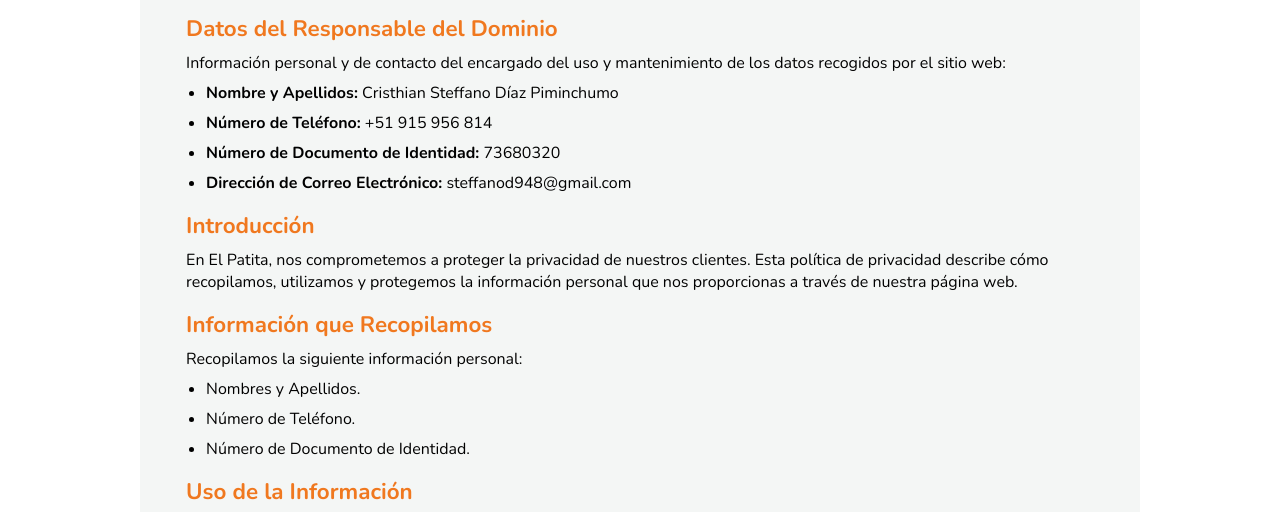
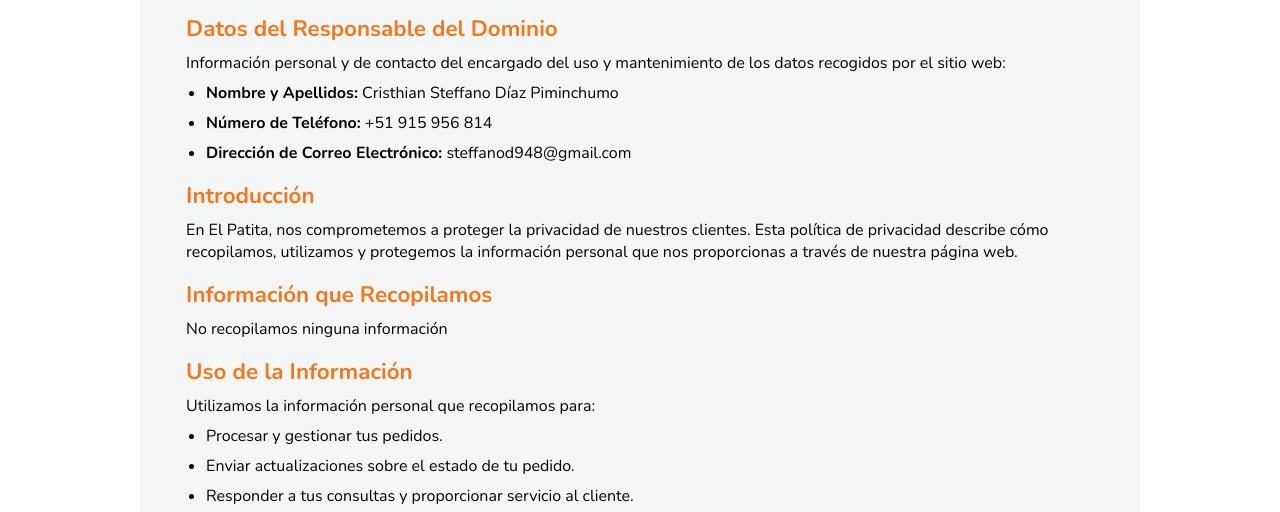
Before and after one commit to cristhian-sdp/ElPatita, a plain HTML site: page politicas-privacidad.html in a window 1280 px wide. Shown: the part 170-682 px from the top of the page. Drawn offline with Linux system fonts and the light colour scheme.

Commit message:
info eliminada
info eliminada por seguridad

Signed-off-by: Cristhian Steffano Díaz Piminchumo <steffanod948@gmail.com>

```diff
--- a/politicas-privacidad.html
+++ b/politicas-privacidad.html
@@ -170,7 +170,6 @@
               Piminchumo
             </li>
             <li><strong>Número de Teléfono:</strong> +51 915 956 814</li>
-            <li><strong>Número de Documento de Identidad:</strong> 73680320</li>
             <li>
               <strong>Dirección de Correo Electrónico:</strong>
               steffanod948@gmail.com
@@ -188,12 +187,7 @@
         </section>
         <section>
           <h2>Información que Recopilamos</h2>
-          <p>Recopilamos la siguiente información personal:</p>
-          <ul>
-            <li>Nombres y Apellidos.</li>
-            <li>Número de Teléfono.</li>
-            <li>Número de Documento de Identidad.</li>
-          </ul>
+          <p>No recopilamos ninguna información</p>
         </section>
         <section>
           <h2>Uso de la Información</h2>
```
